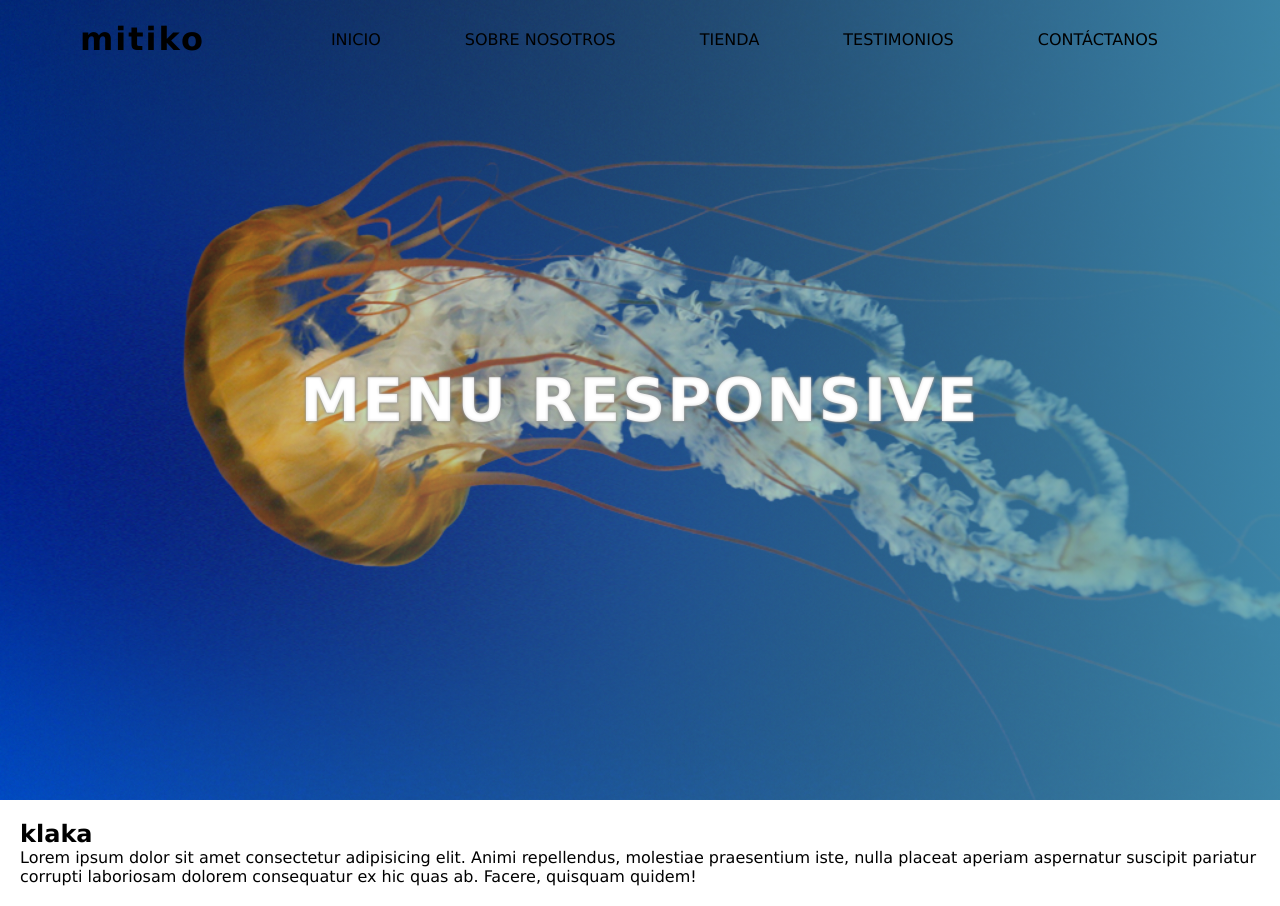
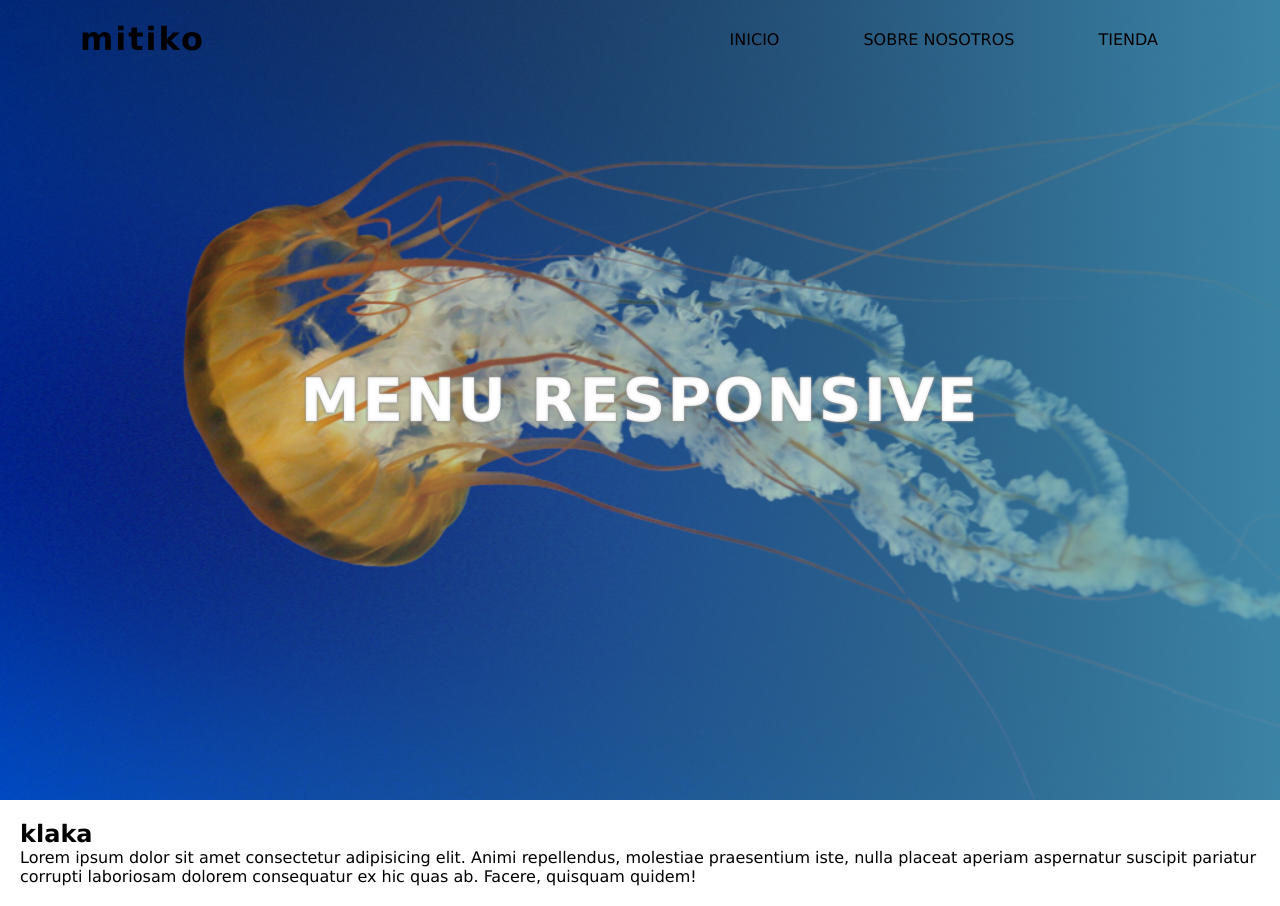
Before and after one commit to val0309/Proyecto-final, a plain HTML site: page index.html in a window 1280 px wide. Drawn offline with Linux system fonts and the light colour scheme.

Commit message:
modifique algunas cosas del menu de navegacion

```diff
--- a/index.html
+++ b/index.html
@@ -19,8 +19,6 @@
                 <li><a href="#">Inicio</a></li>
                 <li><a href="#">Sobre nosotros</a></li>
                 <li><a href="#">Tienda</a></li>
-                <li><a href="#">Testimonios</a></li>
-                <li><a href="#">Contáctanos</a></li>
             </ul>
         </nav>
         <div class="btn">
```
